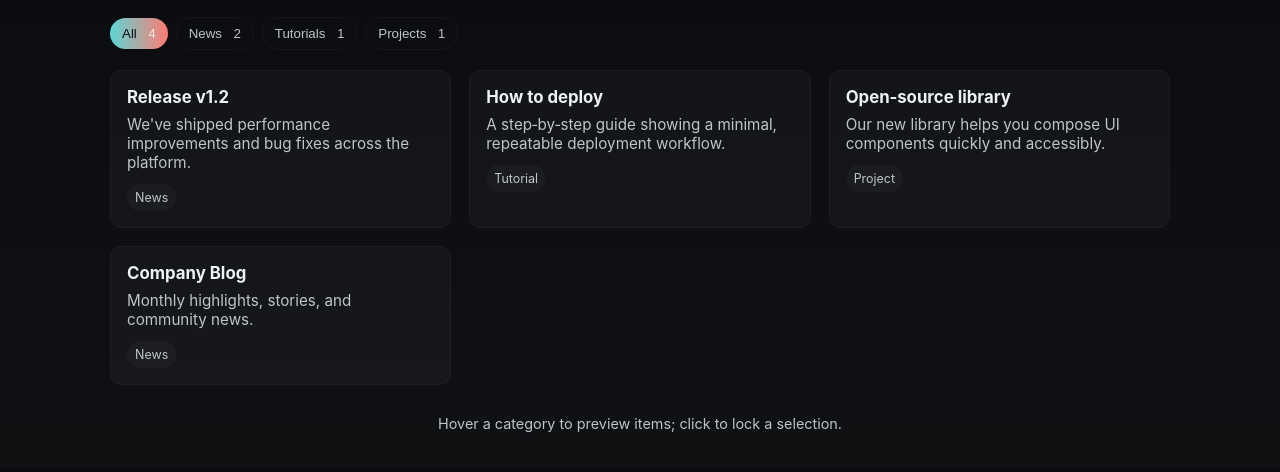
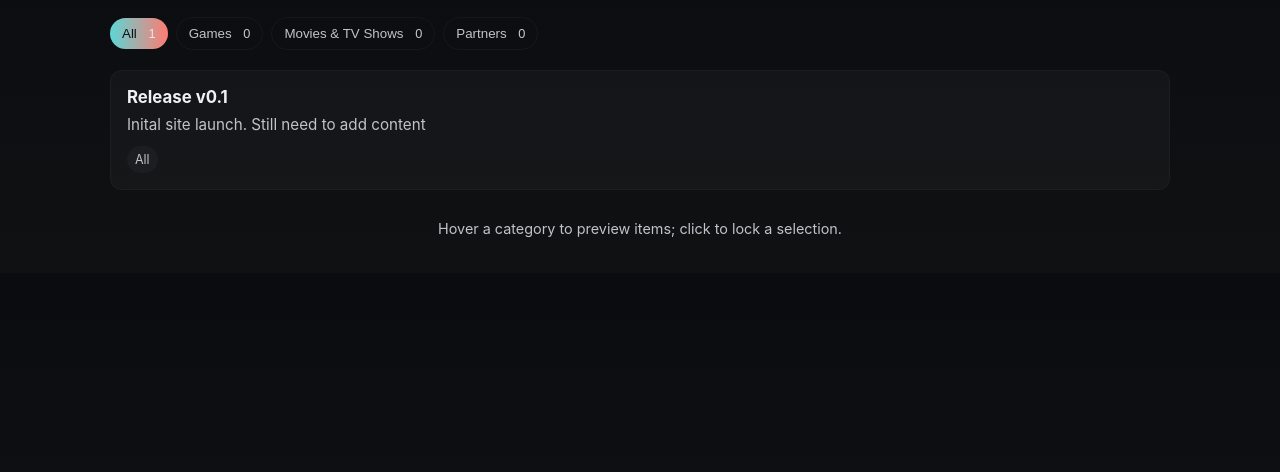
Before and after one commit to Zeazor/novaware, a plain HTML site: page index.html in a window 1280 px wide. Shown: the part 88-560 px from the top of the page. Drawn offline with Linux system fonts and the light colour scheme.

Commit message:
V0.1 Early Alpha Release
Still need to work on games and other things

```diff
--- a/index.html
+++ b/index.html
@@ -66,36 +66,18 @@
     <!-- Categories (hover to preview, click to lock) -->
     <nav id="categories" class="categories" aria-label="Categories">
       <button class="cat active" data-cat="all" aria-pressed="true">All <span class="badge">4</span></button>
-      <button class="cat" data-cat="news">News <span class="badge">2</span></button>
-      <button class="cat" data-cat="tutorial">Tutorials <span class="badge">1</span></button>
-      <button class="cat" data-cat="project">Projects <span class="badge">1</span></button>
+      <button class="cat" data-cat="games">Games <span class="badge">2</span></button>
+      <button class="cat" data-cat="movies/tvshows">Movies & TV Shows <span class="badge">1</span></button>
+      <button class="cat" data-cat="partners">Partners <span class="badge">1</span></button>
     </nav>
 
     <!-- Content -->
     <main>
       <section id="items" class="items" aria-live="polite">
-        <article class="card" data-category="news">
-          <h3>Release v1.2</h3>
-          <p>We've shipped performance improvements and bug fixes across the platform.</p>
-          <div class="tag">News</div>
-        </article>
-
-        <article class="card" data-category="tutorial">
-          <h3>How to deploy</h3>
-          <p>A step‑by‑step guide showing a minimal, repeatable deployment workflow.</p>
-          <div class="tag">Tutorial</div>
-        </article>
-
-        <article class="card" data-category="project">
-          <h3>Open‑source library</h3>
-          <p>Our new library helps you compose UI components quickly and accessibly.</p>
-          <div class="tag">Project</div>
-        </article>
-
-        <article class="card" data-category="news">
-          <h3>Company Blog</h3>
-          <p>Monthly highlights, stories, and community news.</p>
-          <div class="tag">News</div>
+        <article class="card" data-category="all">
+          <h3>Release v0.1</h3>
+          <p>Inital site launch. Still need to add content</p>
+          <div class="tag">All</div>
         </article>
       </section>
     </main>
```
